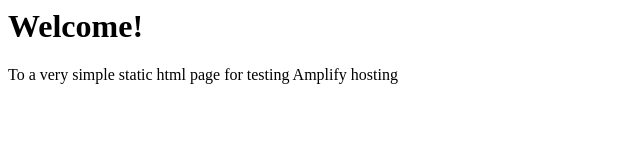
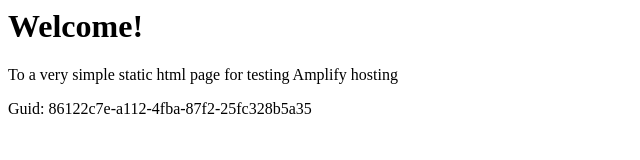
Before and after one commit to aws-aemilia-iad/Github-PR-Commit-Integration-Test-DoNotTouch-v0-prod-us-east-1, a website: page src/index.html in a window 1280 px wide. Shown: the whole page, without its empty margins (0-640 px from the left). Drawn offline with Linux system fonts and the light colour scheme.

Commit message:
commit from integ tests

```diff
--- a/src/index.html
+++ b/src/index.html
@@ -1,3 +1,5 @@
+
+
 <html lang="en">
 
 <head>
@@ -10,6 +12,6 @@
 <body>
     <h1>Welcome!</h1>
     <p>To a very simple static html page for testing Amplify hosting</p>
-</body>
+    <p>Guid: 86122c7e-a112-4fba-87f2-25fc328b5a35</p></body>
 
 </html>
```
